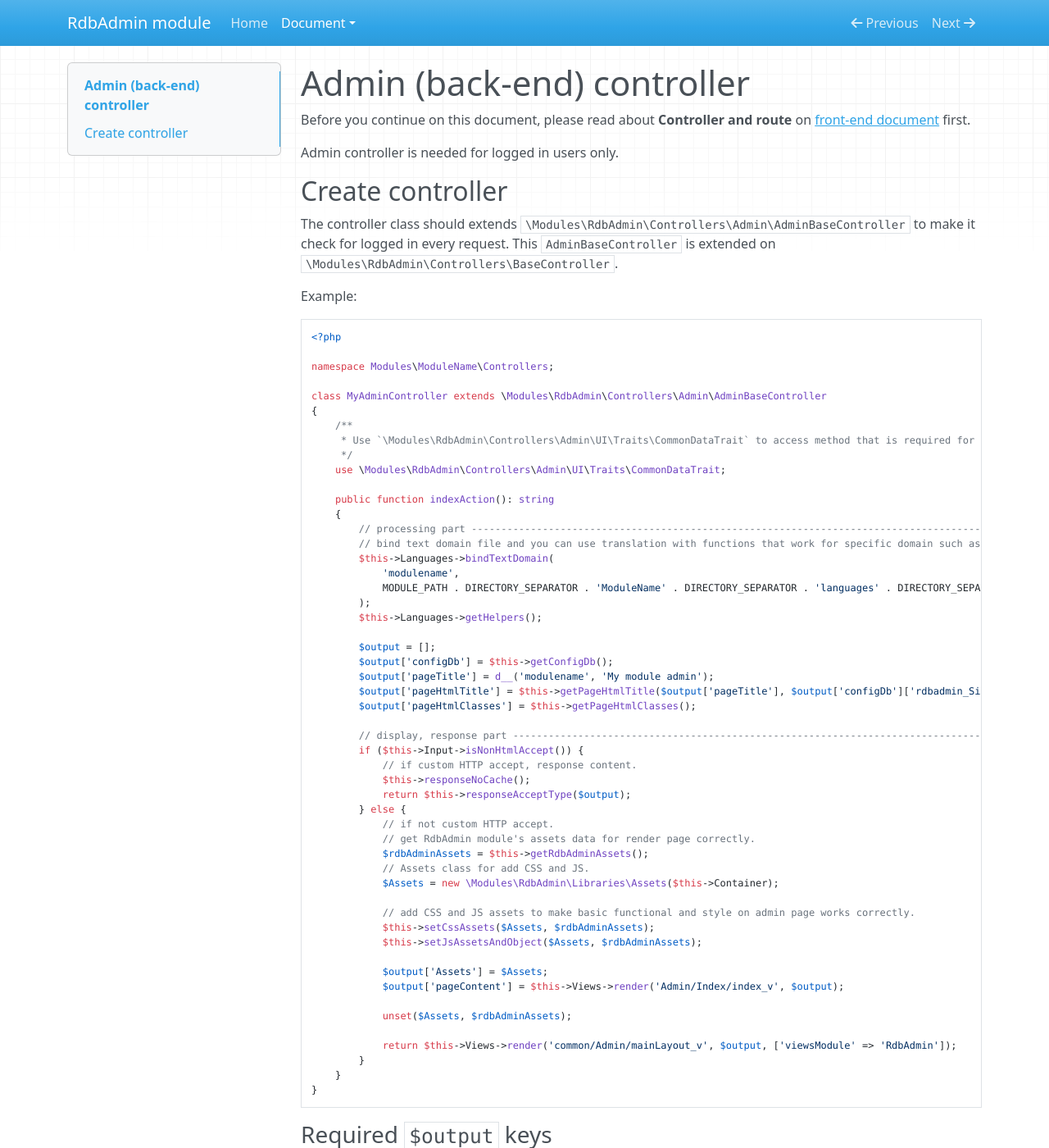
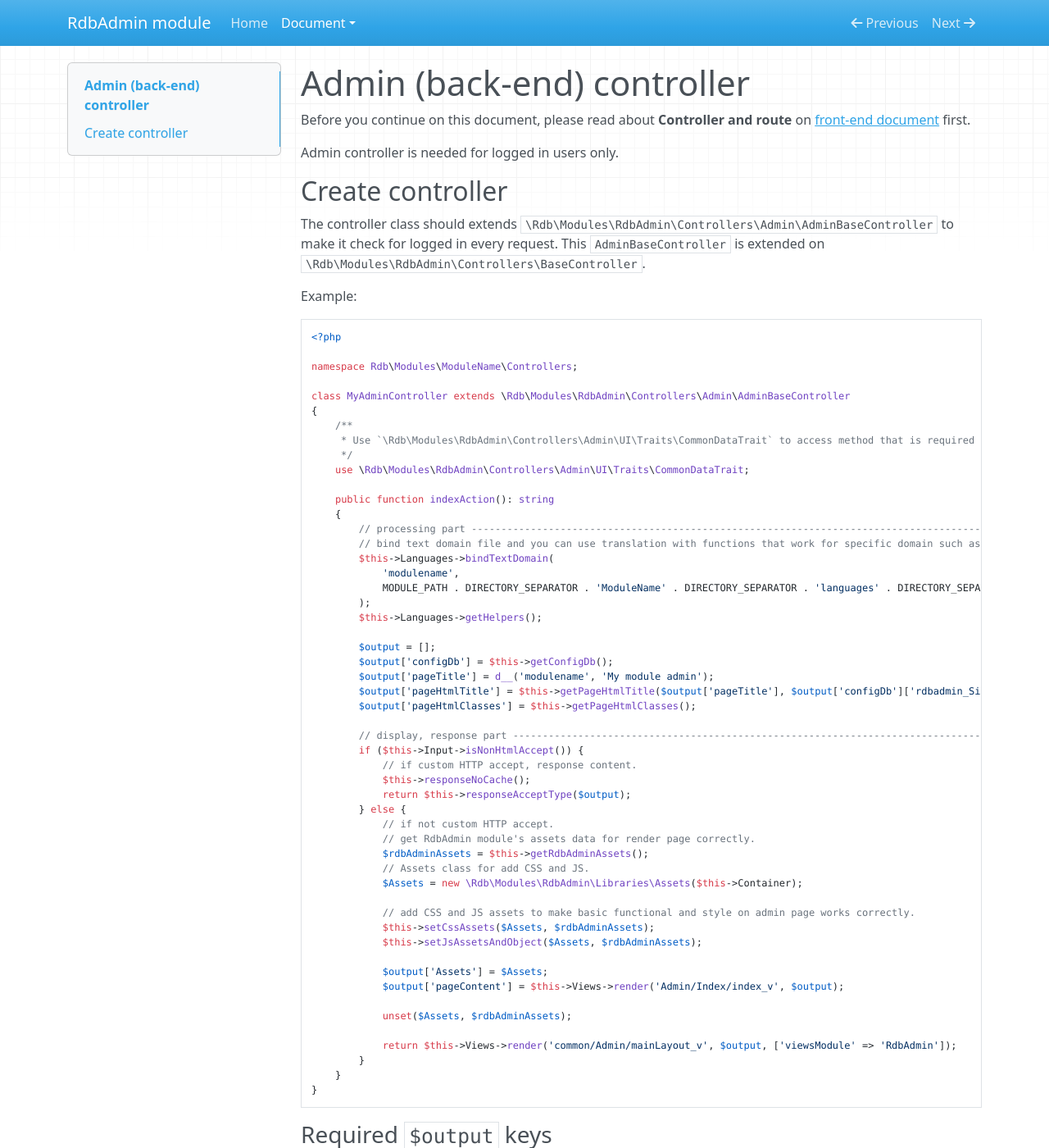
Before and after one commit to RundizBones/ModuleAdmin, an MkDocs documentation site: the page built from .wiki/admin-controllers.md, in a window 1280 px wide and 1400 px high. Shown: the whole window at 82% size. Built offline with MkDocs 1.6.1, drawn with Linux system fonts in a browser that asks for light colours; nearby versions of some CDN libraries; some of the changed text lies outside the part shown.

Commit message:
Update wiki docs that use new namespace.

````diff
--- a/.wiki/admin-controllers.md
+++ b/.wiki/admin-controllers.md
@@ -4,22 +4,22 @@ Before you continue on this document, please read about **Controller and route**
 Admin controller is needed for logged in users only.
 
 ## Create controller
-The controller class should extends `\Modules\RdbAdmin\Controllers\Admin\AdminBaseController` to make it check for logged in every request.
-This `AdminBaseController` is extended on `\Modules\RdbAdmin\Controllers\BaseController`.
+The controller class should extends `\Rdb\Modules\RdbAdmin\Controllers\Admin\AdminBaseController` to make it check for logged in every request.
+This `AdminBaseController` is extended on `\Rdb\Modules\RdbAdmin\Controllers\BaseController`.
 
 Example:
 
 ```php
 <?php
 
-namespace Modules\ModuleName\Controllers;
+namespace Rdb\Modules\ModuleName\Controllers;
 
-class MyAdminController extends \Modules\RdbAdmin\Controllers\Admin\AdminBaseController
+class MyAdminController extends \Rdb\Modules\RdbAdmin\Controllers\Admin\AdminBaseController
 {
     /**
-     * Use `\Modules\RdbAdmin\Controllers\Admin\UI\Traits\CommonDataTrait` to access method that is required for common admin pages.
+     * Use `\Rdb\Modules\RdbAdmin\Controllers\Admin\UI\Traits\CommonDataTrait` to access method that is required for common admin pages.
      */
-    use \Modules\RdbAdmin\Controllers\Admin\UI\Traits\CommonDataTrait;
+    use \Rdb\Modules\RdbAdmin\Controllers\Admin\UI\Traits\CommonDataTrait;
 
     public function indexAction(): string
     {
@@ -47,7 +47,7 @@ class MyAdminController extends \Modules\RdbAdmin\Controllers\Admin\AdminBaseCon
             // get RdbAdmin module's assets data for render page correctly.
             $rdbAdminAssets = $this->getRdbAdminAssets();
             // Assets class for add CSS and JS.
-            $Assets = new \Modules\RdbAdmin\Libraries\Assets($this->Container);
+            $Assets = new \Rdb\Modules\RdbAdmin\Libraries\Assets($this->Container);
 
             // add CSS and JS assets to make basic functional and style on admin page works correctly.
             $this->setCssAssets($Assets, $rdbAdminAssets);
@@ -67,7 +67,7 @@ class MyAdminController extends \Modules\RdbAdmin\Controllers\Admin\AdminBaseCon
 ### Required `$output` keys
 
 * `pageHtmlTitle` - Should have (string value). This is page title in `<title>` HTML element.
-* `Assets` - Must have (`\Modules\RdbAdmin\Libraries\Assets` class value). For main layout use as assets (CSS, JS) renderer.
+* `Assets` - Must have (`\Rdb\Modules\RdbAdmin\Libraries\Assets` class value). For main layout use as assets (CSS, JS) renderer.
 * `pageContent` - Must have (string value). Your views must render into this output data so it can be display properly in admin page.
 
 ### More features
````
Also changed, not shown: .wiki/frontend-controllers.md (+7 -7 lines), .wiki/models.md (+4 -4 lines), .wiki/module-folder-structure-for-rdbadmin.md (+2 -2 lines).
